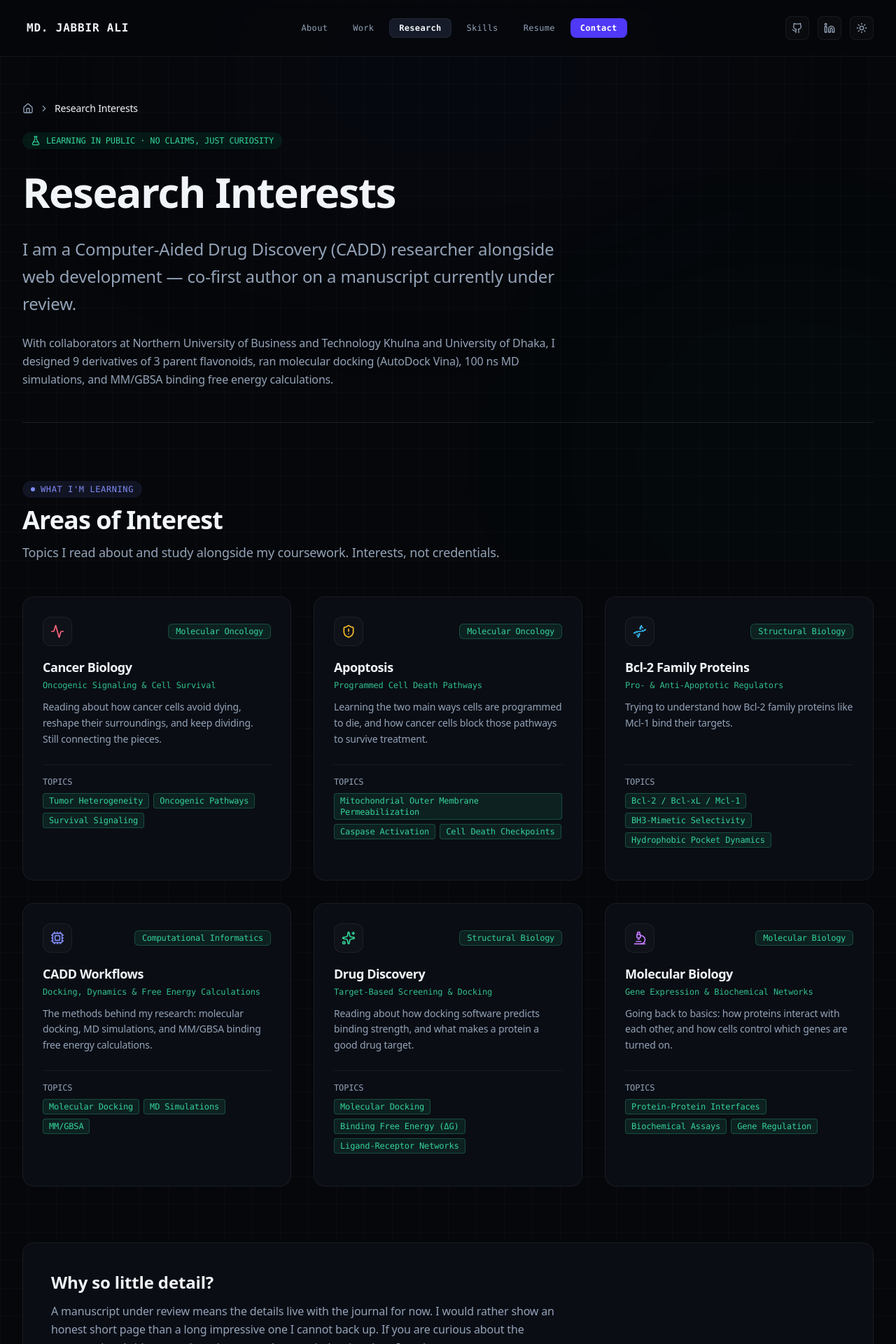
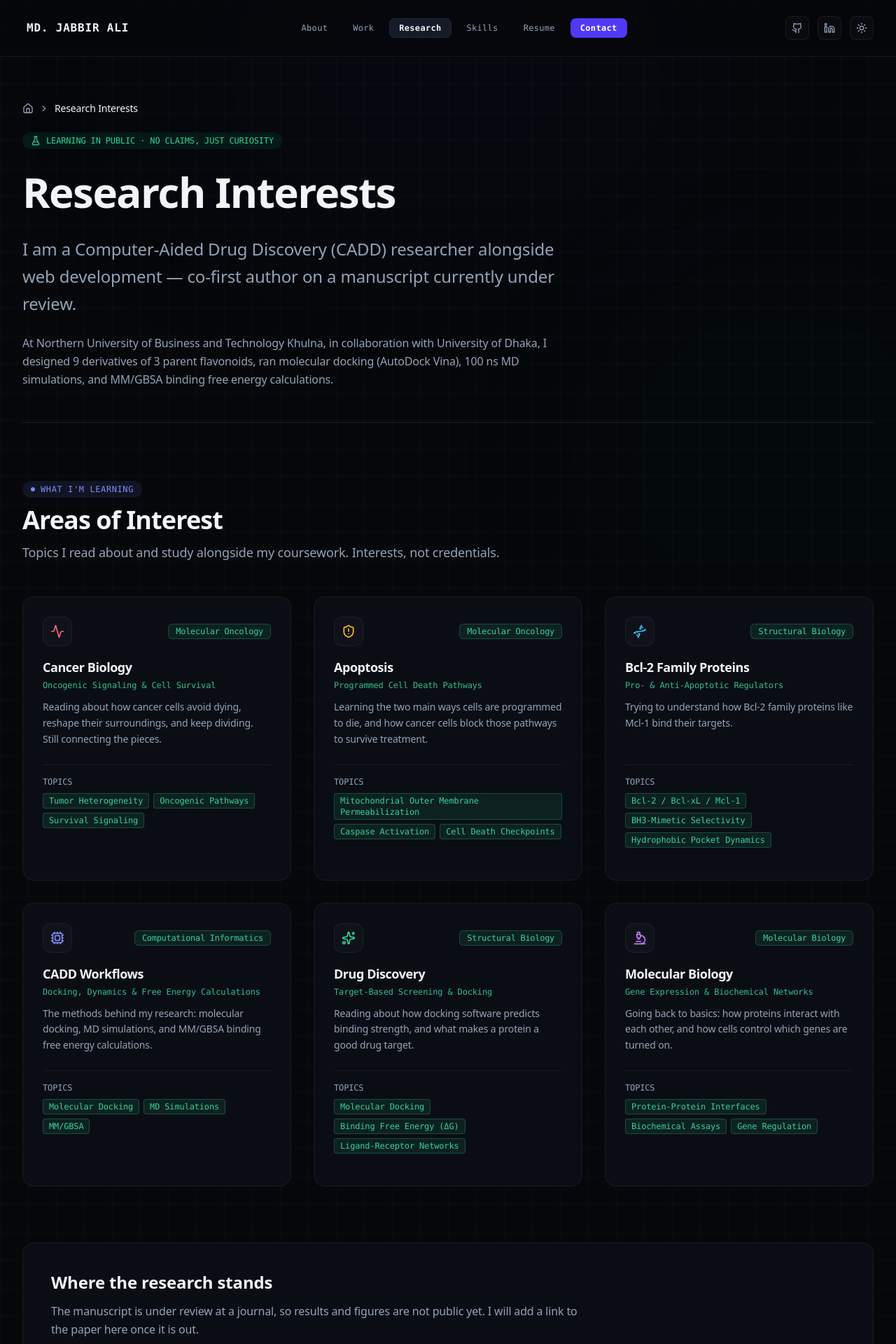
Before and after one commit to jabbirxd/portfolio-, a Next.js app: page /research in a window 1280 px wide. Shown: the top 1920 px of the page at 70% size. Built offline with nearby package versions, Linux system fonts and the light colour scheme.

Commit message:
Tighten CADD research wording

```diff
--- a/src/app/research/ResearchClient.tsx
+++ b/src/app/research/ResearchClient.tsx
@@ -35,7 +35,7 @@ export function ResearchClient() {
           </p>
 
           <p className="text-sm sm:text-base text-[var(--text-secondary)] max-w-3xl leading-relaxed font-sans">
-            With collaborators at Northern University of Business and Technology Khulna and University of Dhaka, I designed 9 derivatives of 3 parent flavonoids, ran molecular docking (AutoDock Vina), 100 ns MD simulations, and MM/GBSA binding free energy calculations.
+            At Northern University of Business and Technology Khulna, in collaboration with University of Dhaka, I designed 9 derivatives of 3 parent flavonoids, ran molecular docking (AutoDock Vina), 100 ns MD simulations, and MM/GBSA binding free energy calculations.
           </p>
         </div>
 
@@ -61,13 +61,10 @@ export function ResearchClient() {
           <section>
           <Card variant="studio" className="p-8 sm:p-10">
             <h2 className="text-xl sm:text-2xl font-bold text-[var(--text-primary)] mb-3 font-sans">
-              Why so little detail?
+              Where the research stands
             </h2>
             <p className="text-sm sm:text-base text-[var(--text-secondary)] leading-relaxed font-sans max-w-3xl">
-              A manuscript under review means the details live with the journal for now.
-              I would rather show an honest short page than a long impressive
-              one I cannot back up. If you are curious about the computational
-              side, my web projects are a better window into how I work.
+              The manuscript is under review at a journal, so results and figures are not public yet. I will add a link to the paper here once it is out.
             </p>
           </Card>
           </section>
--- a/src/data/experience.ts
+++ b/src/data/experience.ts
@@ -25,7 +25,7 @@ export const experiencesData: ExperienceItem[] = [
     period: "2024 - Present",
     type: "Research",
     description:
-      "Computer-aided drug discovery research. Manuscript submitted to a journal; currently under review.",
+      "Computer-aided drug discovery research.",
     bullets: [
       "Designed 9 derivatives of 3 parent flavonoids through 7-position modifications, validated with RDKit.",
       "Molecular docking (AutoDock Vina), 100 ns MD simulations with RMSD, RMSF, Rg, PCA and DCCM analysis, and MM/GBSA binding free energy calculations.",
```
